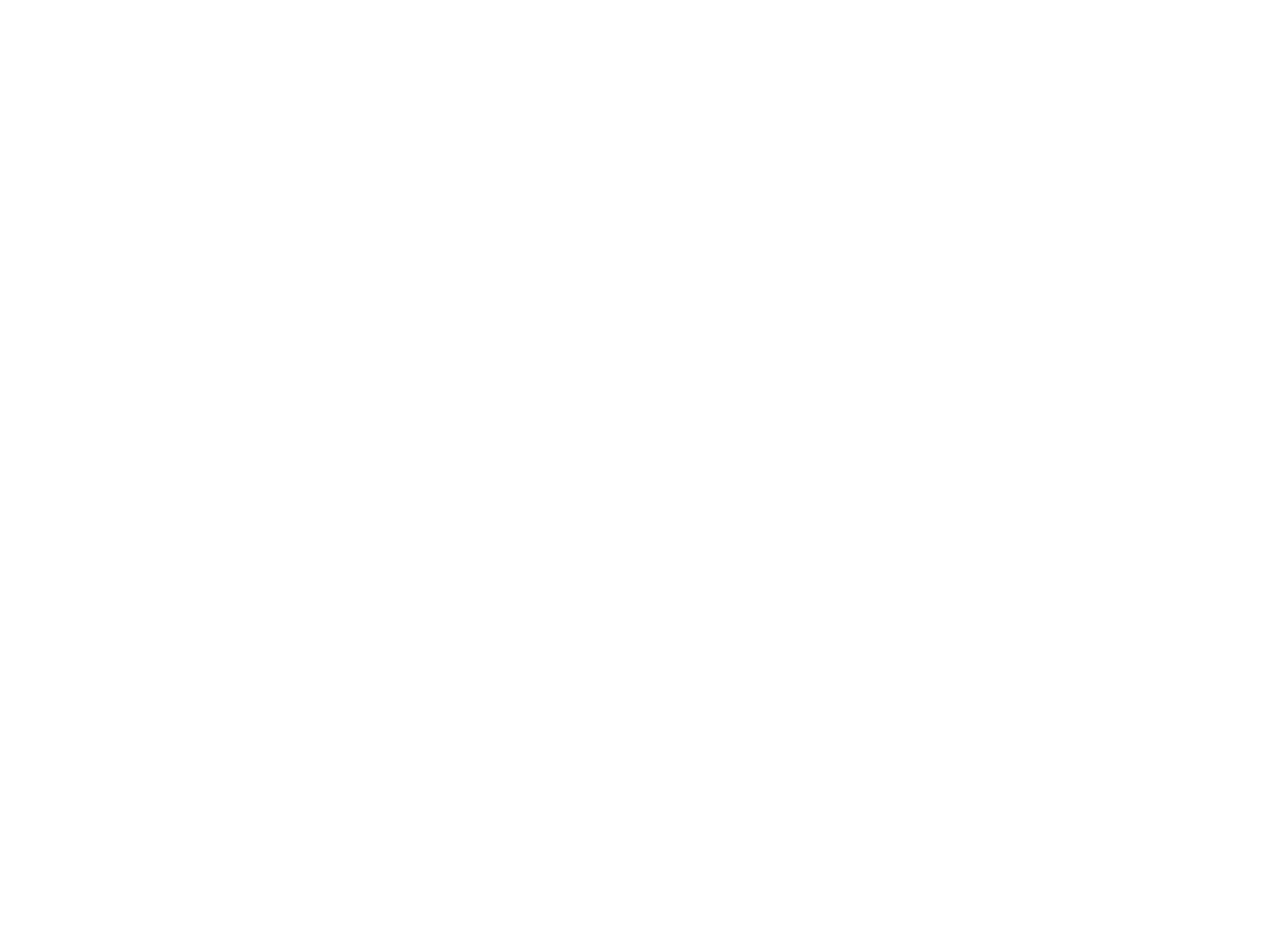
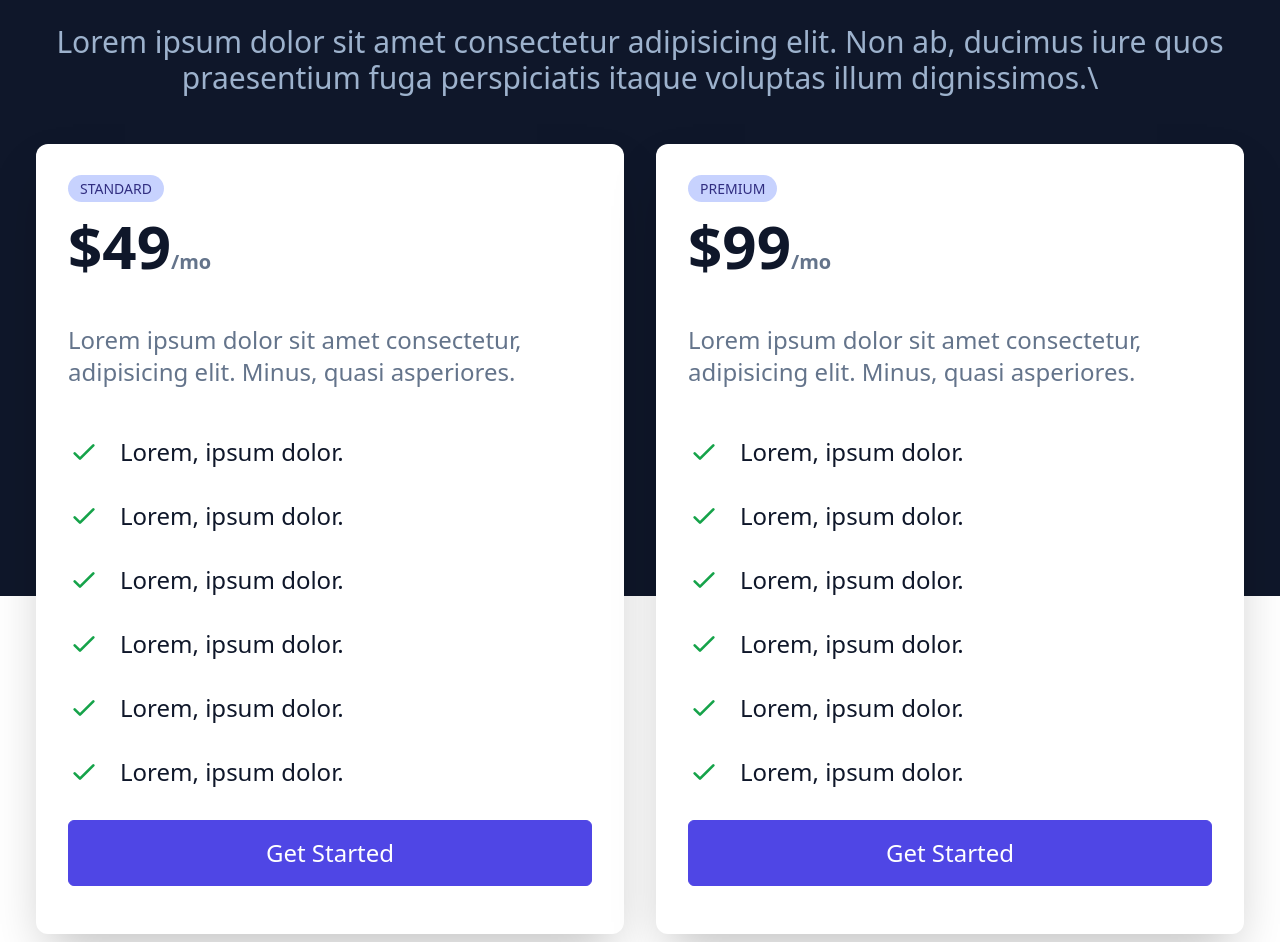
Before and after one commit to krishnadev7/tailwind-CloudApp, a React (Create React App) app in the folder tailwind-cloudapp/: page / in a window 1280 px wide. Shown: the part 3290-4232 px from the top of the page. Before the commit the page ends 3086 px from the top, so only its background shows below. Built offline with nearby package versions, Linux system fonts and the light colour scheme; the HTML template or start-up script is replaced by a standard one.

Commit message:
10th commit: Pricing page completed

```diff
--- a/tailwind-cloudapp/src/App.js
+++ b/tailwind-cloudapp/src/App.js
@@ -2,6 +2,7 @@
 import AllInOne from './components/AllInOne';
 import Cloud from './components/Cloud';
 import Navbar from './components/Navbar';
+import Pricing from './components/Pricing';
 import Support from './components/Support';
 
 function App() {
@@ -12,6 +13,7 @@
       <About />
       <Support />
       <AllInOne/>
+      <Pricing/>
     </>
   );
 }
--- /dev/null
+++ b/tailwind-cloudapp/src/components/Pricing.jsx
@@ -0,0 +1,61 @@
+import { CheckIcon } from '@heroicons/react/outline';
+import React from 'react';
+
+function Pricing() {
+  return (
+    <div className='w-full text-white my-24'>
+      <div className='w-full h-[800px] bg-slate-900 absolute mix-blend-overlay'></div>
+
+      <div className='max-w-[1240px] mx-auto py-12'>
+        <div className='text-center py-8 text-slate-300 '>
+          <h2 className='text-3xl uppercase'>Pricing</h2>
+          <h3 className='text-5xl font-bold text-white py-8'>The right price for your research</h3>
+          <p className='text-3xl'>
+            Lorem ipsum dolor sit amet consectetur adipisicing elit. Non ab,
+            ducimus iure quos praesentium fuga perspiciatis itaque voluptas
+            illum dignissimos.\
+          </p>
+        </div>
+
+        <div className='grid md:grid-cols-2'>
+            <div className='bg-white text-slate-900 m-4 p-8 rounded-xl shadow-2xl relative'>
+                <span className='uppercase px-3 py-1 bg-indigo-200 text-indigo-900 rounded-2xl text-sm'>Standard</span>
+                <div>
+                    <p className='text-6xl font-bold py-4 flex'>$49<span className='text-xl text-slate-500 flex flex-col justify-end'>/mo</span></p>
+                </div>
+                <p className='text-2xl py-8 text-slate-500'>Lorem ipsum dolor sit amet consectetur, adipisicing elit. Minus, quasi asperiores.</p>
+                <div className='text-2xl'>
+                    <p className='flex py-4'><CheckIcon className='w-8 mr-5 text-green-600'/>Lorem, ipsum dolor.</p>
+                    <p className='flex py-4'><CheckIcon className='w-8 mr-5 text-green-600'/>Lorem, ipsum dolor.</p>
+                    <p className='flex py-4'><CheckIcon className='w-8 mr-5 text-green-600'/>Lorem, ipsum dolor.</p>
+                    <p className='flex py-4'><CheckIcon className='w-8 mr-5 text-green-600'/>Lorem, ipsum dolor.</p>
+                    <p className='flex py-4'><CheckIcon className='w-8 mr-5 text-green-600'/>Lorem, ipsum dolor.</p>
+                    <p className='flex py-4'><CheckIcon className='w-8 mr-5 text-green-600'/>Lorem, ipsum dolor.</p>
+                    <button className='w-full py-4 my-4'>Get Started</button>
+                </div>
+            </div>
+            <div className='bg-white text-slate-900 m-4 p-8 rounded-xl shadow-2xl relative'>
+                <span className='uppercase px-3 py-1 bg-indigo-200 text-indigo-900 rounded-2xl text-sm'>Premium</span>
+                <div>
+                    <p className='text-6xl font-bold py-4 flex'>$99<span className='text-xl text-slate-500 flex flex-col justify-end'>/mo</span></p>
+                </div>
+                <p className='text-2xl py-8 text-slate-500'>Lorem ipsum dolor sit amet consectetur, adipisicing elit. Minus, quasi asperiores.</p>
+                <div className='text-2xl'>
+                    <p className='flex py-4'><CheckIcon className='w-8 mr-5 text-green-600'/>Lorem, ipsum dolor.</p>
+                    <p className='flex py-4'><CheckIcon className='w-8 mr-5 text-green-600'/>Lorem, ipsum dolor.</p>
+                    <p className='flex py-4'><CheckIcon className='w-8 mr-5 text-green-600'/>Lorem, ipsum dolor.</p>
+                    <p className='flex py-4'><CheckIcon className='w-8 mr-5 text-green-600'/>Lorem, ipsum dolor.</p>
+                    <p className='flex py-4'><CheckIcon className='w-8 mr-5 text-green-600'/>Lorem, ipsum dolor.</p>
+                    <p className='flex py-4'><CheckIcon className='w-8 mr-5 text-green-600'/>Lorem, ipsum dolor.</p>
+                    <button className='w-full py-4 my-4'>Get Started</button>
+                </div>
+            </div>
+        </div>
+
+      </div>
+
+    </div>
+  );
+}
+
+export default Pricing;
```
